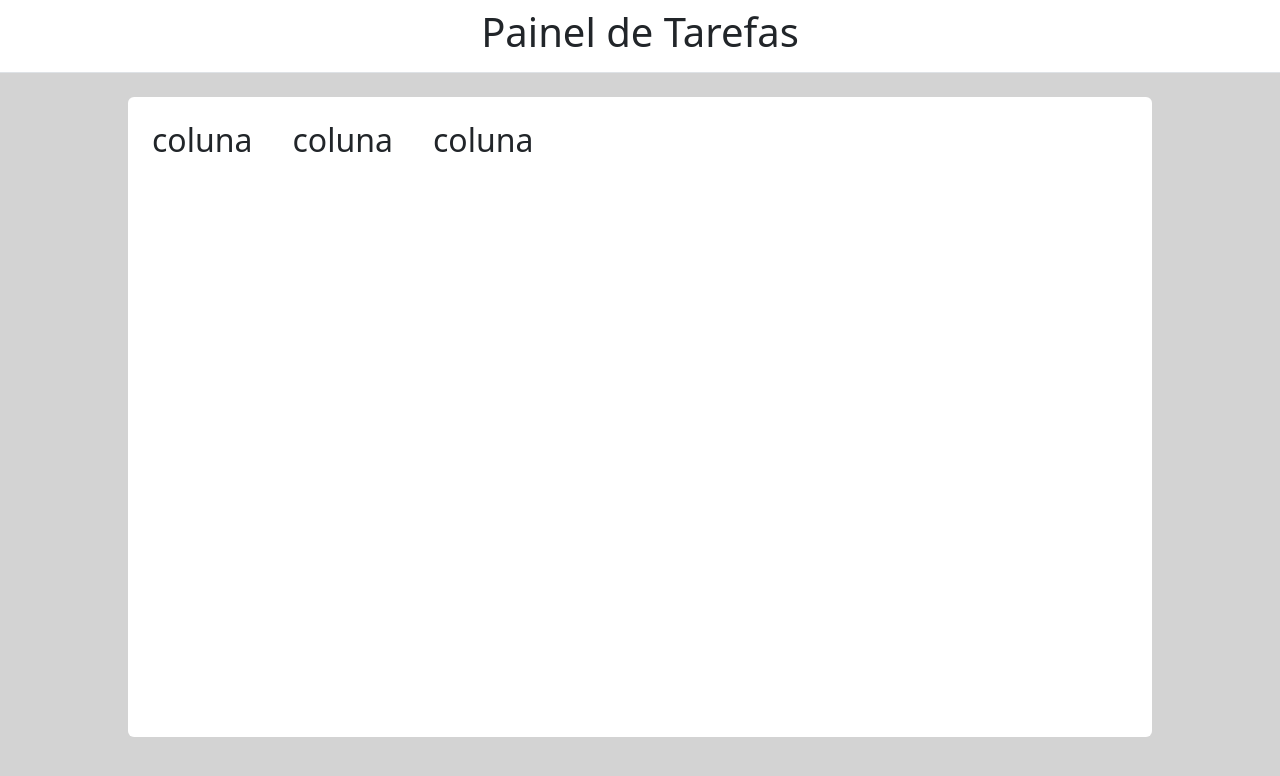
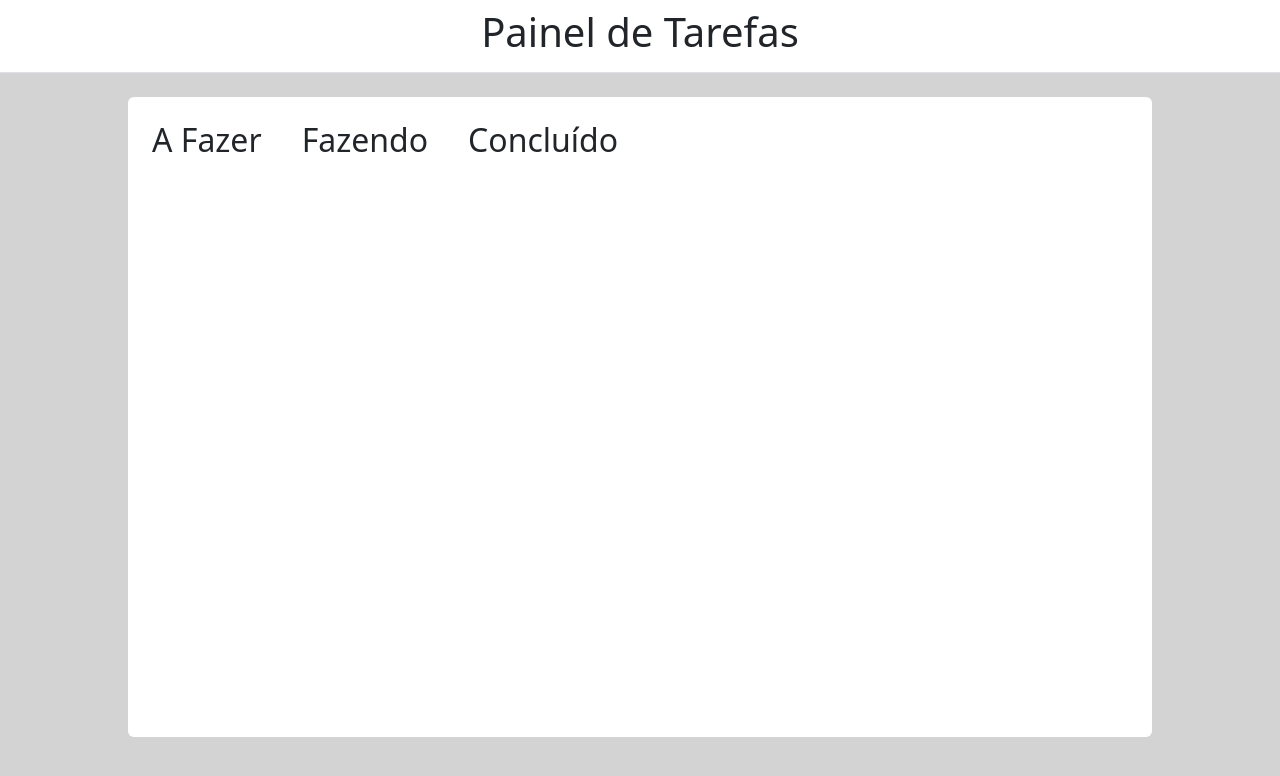
Before and after one commit to Gabriel-Leal29/Painel-de-Tarefas, a Vue app: page / in a window 1280 px wide. Shown: the top 776 px of the page. Built offline with nearby package versions, Linux system fonts and the light colour scheme; data requests are answered from the project's data file.

Commit message:
adição do json server, requisicoes get (tarefas e titulos das colunas) e passamento do titulo por props

```diff
--- a/package.json
+++ b/package.json
@@ -9,6 +9,7 @@
     "preview": "vite preview"
   },
   "dependencies": {
+    "axios": "^1.9.0",
     "bootstrap": "^5.3.6",
     "json-server": "^1.0.0-beta.3",
     "vue": "^3.5.13"
--- a/src/components/Coluna.vue
+++ b/src/components/Coluna.vue
@@ -1,12 +1,16 @@
 <template>
     <div class="principal d-flex w-auto">
-        <h2>coluna</h2>
+        <h2>{{ titulo }}</h2>
     </div>
 </template>
 
 <script>
 export default{
-    name:"Coluna"
+    name:"Coluna",
+
+    props:{
+        titulo:String,
+    }
 }
 </script>
 
--- a/src/components/Main.vue
+++ b/src/components/Main.vue
@@ -1,39 +1,68 @@
 <template>
     <main class="d-flex justify-content-center">
         <section class="painel d-flex p-4 mt-4 rounded">
-                <Coluna/>
 
-                <Coluna/>
+            <Coluna v-for="(coluna,id) in colunas" :key="id" :titulo="coluna.title"/>
 
-                <Coluna/>
         </section>
     </main>
 </template>
 
 <style>
-main{
+main {
     background: #D3D3D3;
     height: 100vh;
 }
 
-.painel{
+.painel {
     background: white;
-    gap:40px;
-    width:80%;
-    height:80%;
+    gap: 40px;
+    width: 80%;
+    height: 80%;
 }
-
-
 </style>
 
 <script>
 import Coluna from "./Coluna.vue"
+import axios from "axios"
 
-export default{
+export default {
     name: "Main",
 
-    components:{
+    components: {
         Coluna,
+    },
+
+    data() {
+        return {
+            colunas: [],
+            tarefas:[],
+        }
+    },
+
+    methods: {
+        async getColunas() {
+            try {
+                const resp = await axios.get("http://localhost:3000/columns");
+                this.colunas = resp.data;
+            }catch(erro){
+                console.log("Erro ao carregas as colunas: "+e);
+            }
+        },
+
+        async getTarefas(){
+            try{
+                const resp = axios.get("http://localhost:3000/tasks");
+                this.tarefas = resp;
+            }catch(erro){
+                console.log("Erro ao pegar as tarefas: "+e);
+            }
+        }
+    },
+
+    mounted(){
+        this.getColunas();
+        this.getTarefas();
     }
 }
 
```
Also changed, not shown: 1 other file (tests, documents, lock files or other folders).
